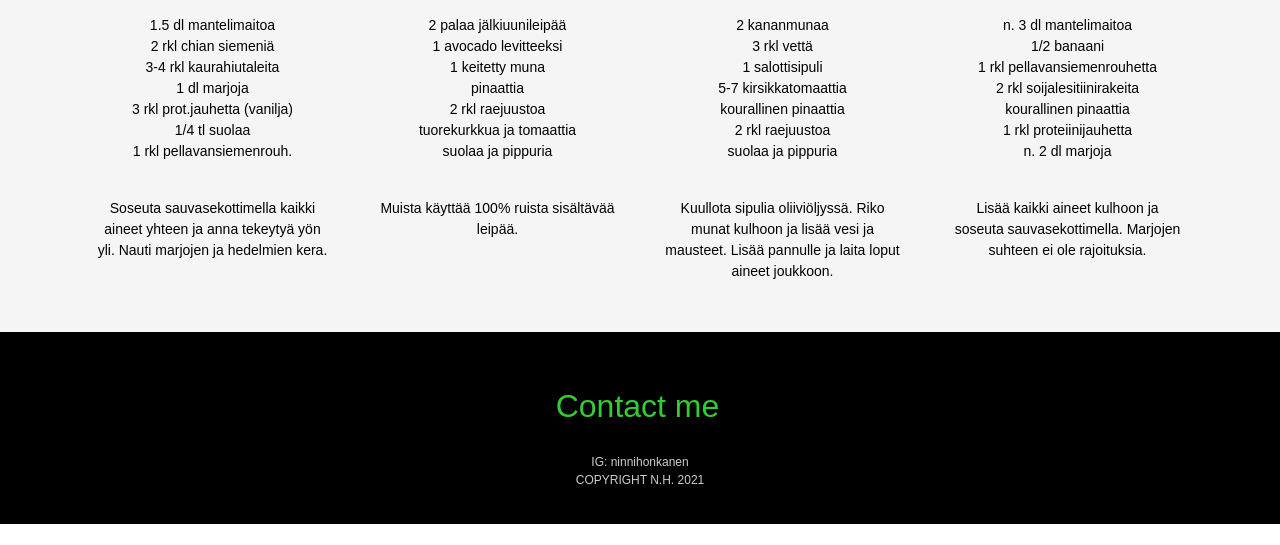
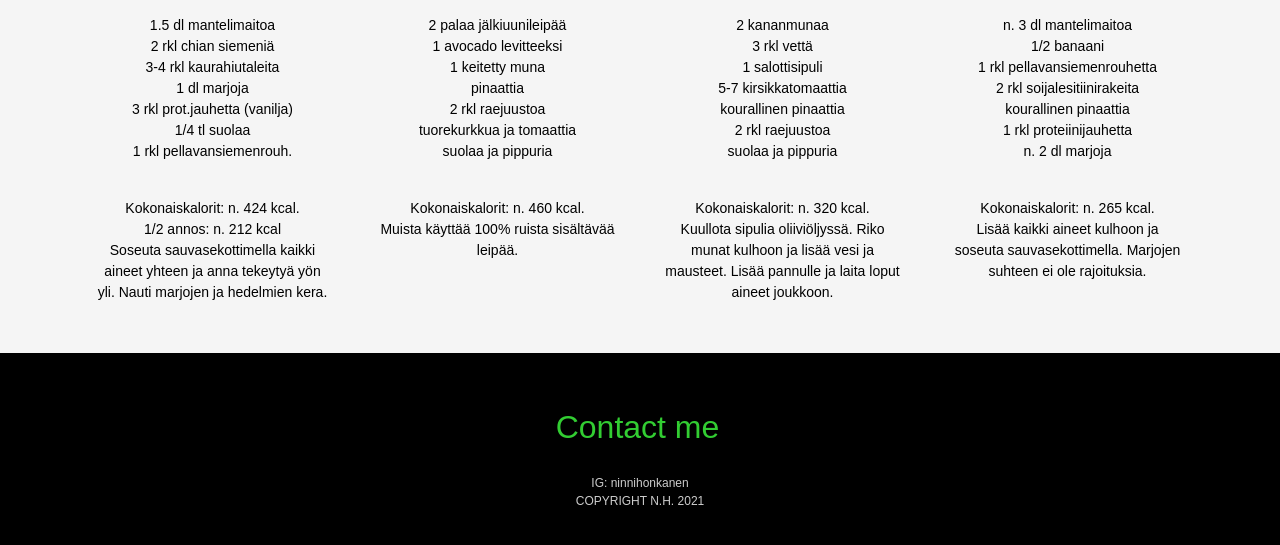
Before and after one commit to NinniHonkanen/NinniHonkanen.github.io, a plain HTML site: page aamupalat.html in a window 1280 px wide. Shown: the part 743-1288 px from the top of the page. Before the commit the page ends 1267 px from the top, so only its background shows below. Drawn offline with nearby package versions, Linux system fonts and the light colour scheme.

Commit message:
Add files via upload

```diff
--- a/aamupalat.html
+++ b/aamupalat.html
@@ -88,7 +88,9 @@
 		<br>
 		  <br>
 		<ul>
-		  <li>Soseuta sauvasekottimella kaikki aineet yhteen ja anna tekeytyä yön yli. Nauti marjojen ja hedelmien kera.</li>
+		  <li>Kokonaiskalorit: n. 424 kcal. <br>
+	1/2 annos: n. 212 kcal<br>
+			  Soseuta sauvasekottimella kaikki aineet yhteen ja anna tekeytyä yön yli. Nauti marjojen ja hedelmien kera.</li>
 		</ul>
 	    </div>
 
@@ -117,7 +119,7 @@
 		<br>
 		  <br>
 			 <ul>
-		  <li>Muista käyttää 100% ruista sisältävää leipää.</li>
+		  <li>Kokonaiskalorit: n. 460 kcal. <br>Muista käyttää 100% ruista sisältävää leipää.</li>
 		</ul>
     </div>
 
@@ -146,7 +148,8 @@
 		<br>
 		  <br>
 		  <ul>
-		  <li>Kuullota sipulia oliiviöljyssä. Riko munat kulhoon ja lisää vesi ja mausteet. Lisää pannulle ja laita loput aineet joukkoon.</li>
+		  <li>Kokonaiskalorit: n. 320 kcal. <br>
+	Kuullota sipulia oliiviöljyssä. Riko munat kulhoon ja lisää vesi ja mausteet. Lisää pannulle ja laita loput aineet joukkoon.</li>
 		</ul>
     </div>
 	    <div class="col-sm-3">
@@ -173,7 +176,7 @@
 		<br>
 		  <br>
 			<ul>
-		  <li>Lisää kaikki aineet kulhoon ja soseuta sauvasekottimella. Marjojen suhteen ei ole rajoituksia.</li>
+		  <li>Kokonaiskalorit: n. 265 kcal. <br>Lisää kaikki aineet kulhoon ja soseuta sauvasekottimella. Marjojen suhteen ei ole rajoituksia.</li>
 		</ul>
     </div>
 
```
